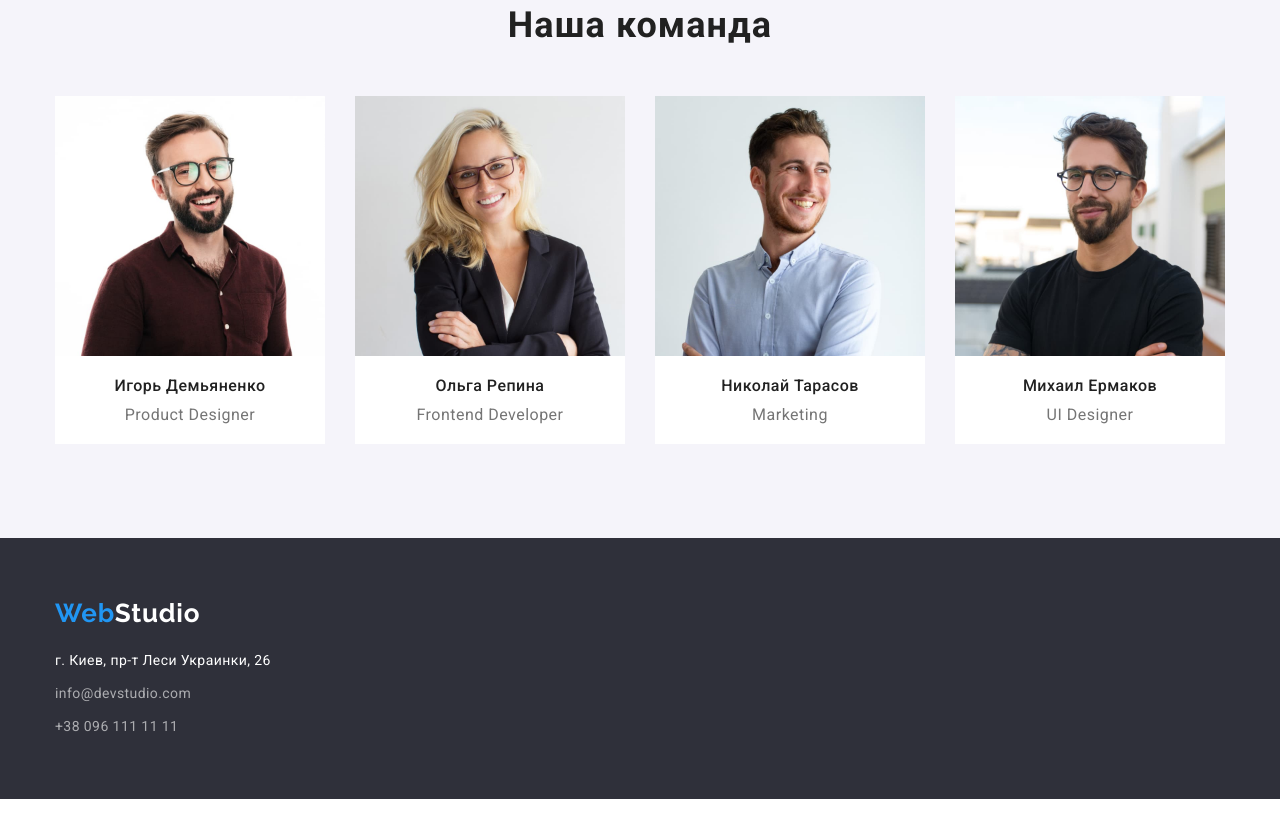
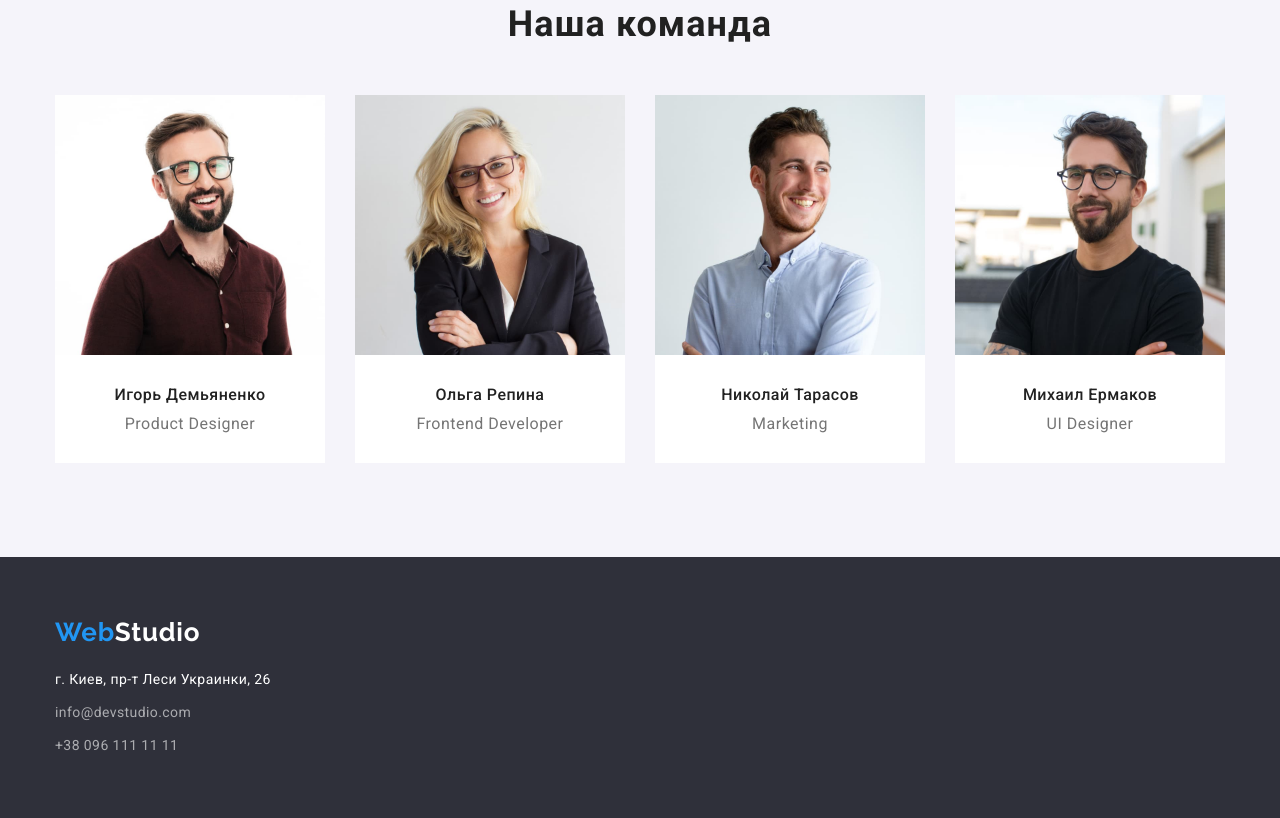
Before and after one commit to Veronika-chenko/goit-markup-hw-03, a plain HTML site: page index.html in a window 1280 px wide. Shown: the part 1538-2356 px from the top of the page. Drawn offline with nearby package versions, Linux system fonts and the light colour scheme.

Commit message:
вносить правки до селекторів: .header, .team-info, .footer

```diff
--- a/css/styles.css
+++ b/css/styles.css
@@ -98,7 +98,7 @@ img {
 
 /* --------HEADER-------- */
 .header {
-    border: 1px solid #ECECEC;
+    border-bottom: 1px solid #ECECEC;
 }
 .header .container {
     display: flex;
@@ -122,8 +122,6 @@ img {
     margin-right: 50px;
 }
 
-
-/* header-link,-mail,-tel have the same font-info*/
 .header-link {
     display: block;
     padding-top: 32px;
@@ -290,7 +288,7 @@ img {
 }
 
 .team-info {
-    padding: 20px 0;
+    padding: 30px 0;
     background-color: #fff;
 }
 .team-title {
@@ -390,12 +388,10 @@ img {
 
 .footer {
     background-color: var(--footer-background-color);
-
-}
-.footer .container {
     padding-top: 60px;
     padding-bottom: 60px;
 }
+
 .footer-logo {
     display: block;
     margin-bottom: 20px;
```
